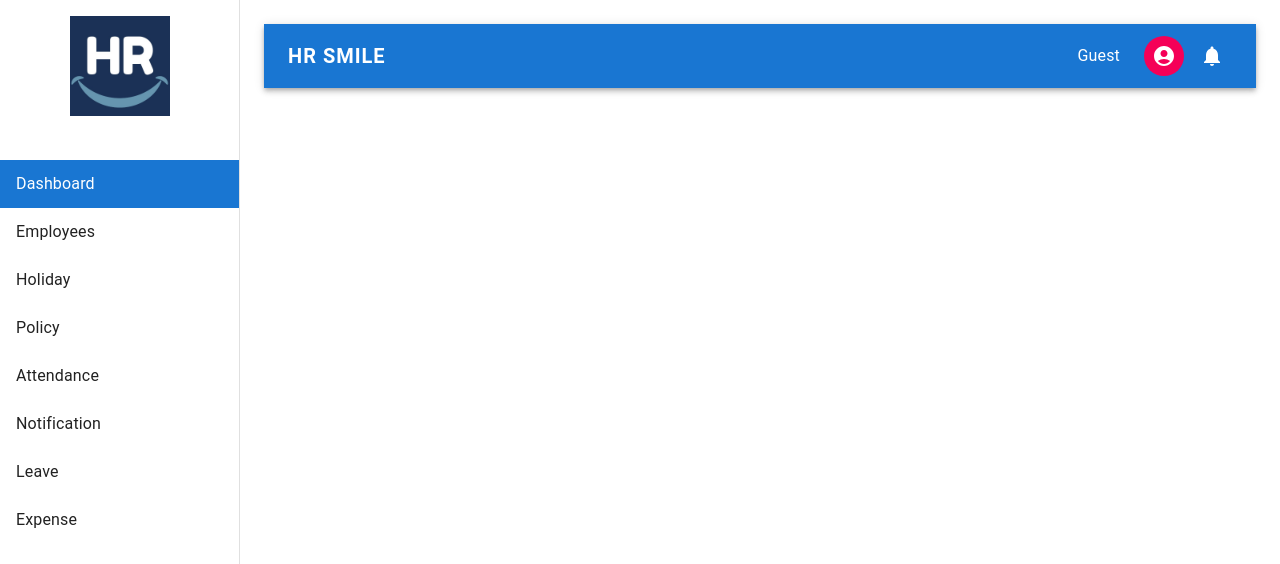
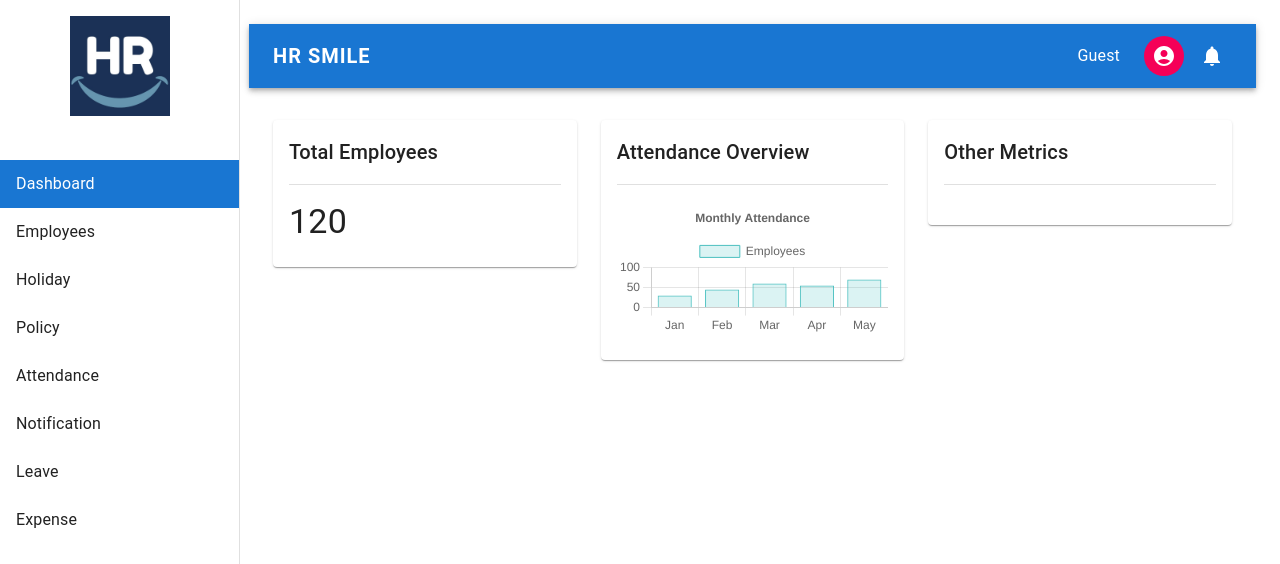
Before and after one commit to yashxjain/HRSMILEFRONTEND, a React (Create React App) app: page /dashboard in a window 1280 px wide. Shown: the top 564 px of the page. Built offline with nearby package versions, Linux system fonts and the light colour scheme.

Commit message:
new add3

```diff
--- a/package.json
+++ b/package.json
@@ -11,12 +11,15 @@
     "@testing-library/react": "^13.4.0",
     "@testing-library/user-event": "^13.5.0",
     "axios": "^1.7.2",
+    "chart.js": "^4.4.3",
     "leaflet": "^1.9.4",
     "react": "^18.3.1",
+    "react-chartjs-2": "^5.2.0",
     "react-dom": "^18.3.1",
     "react-leaflet": "^4.2.1",
     "react-router-dom": "^6.25.1",
     "react-scripts": "5.0.1",
+    "recharts": "^2.12.7",
     "web-vitals": "^2.1.4"
   },
   "scripts": {
--- /dev/null
+++ b/src/components/dashboard/DashboardData.js
@@ -0,0 +1,61 @@
+import React from 'react';
+import { Grid, Card, CardContent, Typography, Divider } from '@mui/material';
+import { Bar } from 'react-chartjs-2';
+import { Chart as ChartJS, Title, Tooltip, Legend, BarElement, CategoryScale, LinearScale } from 'chart.js';
+
+// Registering Chart.js components
+ChartJS.register(Title, Tooltip, Legend, BarElement, CategoryScale, LinearScale);
+
+const data = {
+    labels: ['Jan', 'Feb', 'Mar', 'Apr', 'May'],
+    datasets: [
+        {
+            label: 'Employees',
+            data: [30, 45, 60, 55, 70],
+            backgroundColor: 'rgba(75, 192, 192, 0.2)',
+            borderColor: 'rgba(75, 192, 192, 1)',
+            borderWidth: 1,
+        },
+    ],
+};
+
+const DashboardData = () => {
+    return (
+        <Grid container spacing={3}>
+            {/* Employee Statistics Card */}
+            <Grid item xs={12} md={6} lg={4}>
+                <Card>
+                    <CardContent>
+                        <Typography variant="h6">Total Employees</Typography>
+                        <Divider sx={{ my: 2 }} />
+                        <Typography variant="h4">120</Typography>
+                    </CardContent>
+                </Card>
+            </Grid>
+
+            {/* Attendance Overview Card */}
+            <Grid item xs={12} md={6} lg={4}>
+                <Card>
+                    <CardContent>
+                        <Typography variant="h6">Attendance Overview</Typography>
+                        <Divider sx={{ my: 2 }} />
+                        <Bar data={data} options={{ responsive: true, plugins: { legend: { position: 'top' }, title: { display: true, text: 'Monthly Attendance' } } }} />
+                    </CardContent>
+                </Card>
+            </Grid>
+
+            {/* Other Cards */}
+            <Grid item xs={12} md={6} lg={4}>
+                <Card>
+                    <CardContent>
+                        <Typography variant="h6">Other Metrics</Typography>
+                        <Divider sx={{ my: 2 }} />
+                        {/* Add more metrics here */}
+                    </CardContent>
+                </Card>
+            </Grid>
+        </Grid>
+    );
+}
+
+export default DashboardData;
--- a/src/pages/Dashboard.js
+++ b/src/pages/Dashboard.js
@@ -1,12 +1,12 @@
 import React from 'react';
 import Navbar from '../components/Navbar';
 import Sidebar from '../components/Sidebar';
-import { Box, useMediaQuery } from '@mui/material';
-
+import { Box, useMediaQuery, Container, Grid } from '@mui/material';
+import DashboardData from '../components/dashboard/DashboardData';
 
 function Dashboard() {
     const isMobile = useMediaQuery('(max-width:600px)');
-    const drawerWidth = isMobile ? 0 : 240;
+    const drawerWidth = isMobile ? 0 : 225;
 
     return (
         <Box sx={{ display: 'flex', height: '100vh' }}>
@@ -16,7 +16,16 @@ function Dashboard() {
             </Box>
             <Box component="main" sx={{ flexGrow: 1, p: 3 }}>
                 <Navbar />
+                <Container maxWidth="lg">
+                    <Grid container spacing={3}>
+                        <Grid item xs={12}>
+                            <Box sx={{ mt: 4 }}>
+                                <DashboardData />
+                            </Box>
 
+                        </Grid>
+                    </Grid>
+                </Container>
             </Box>
         </Box>
     );
```
Also changed, not shown: 1 other file (tests, documents, lock files or other folders).
